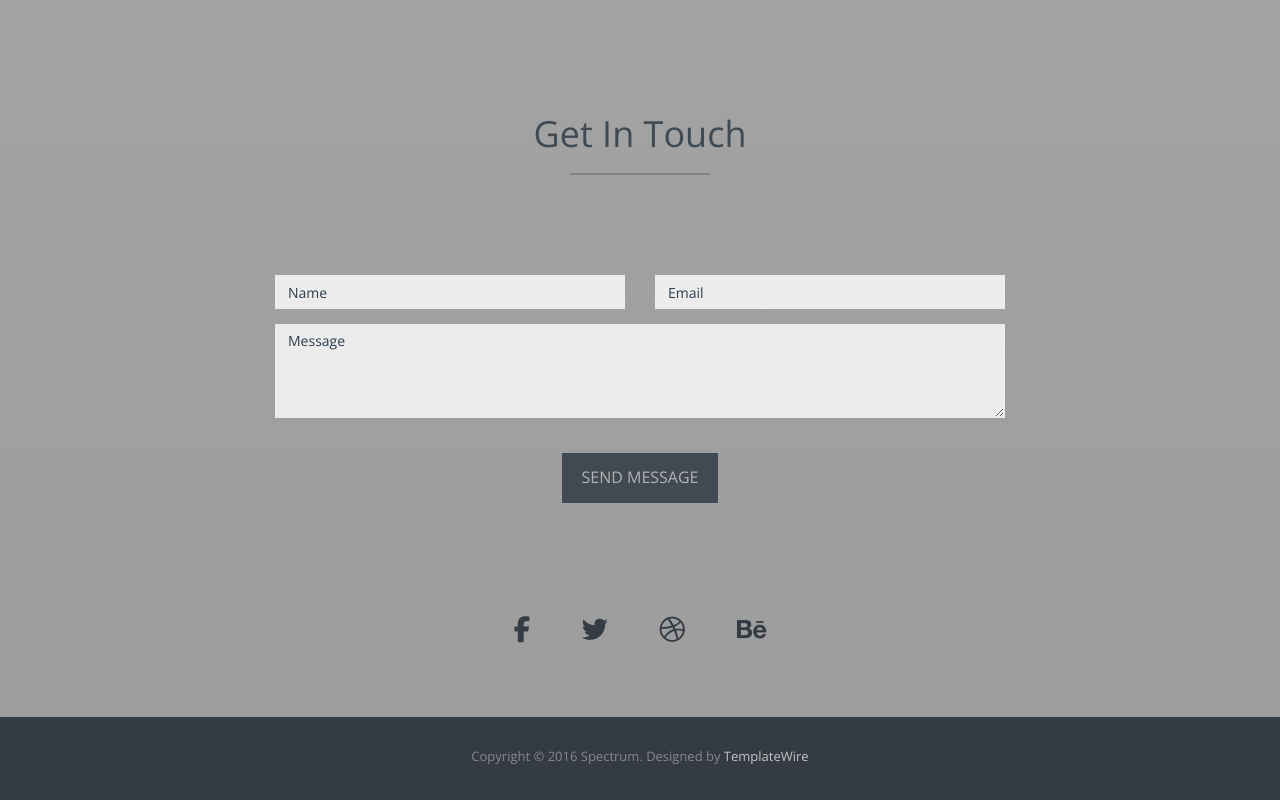
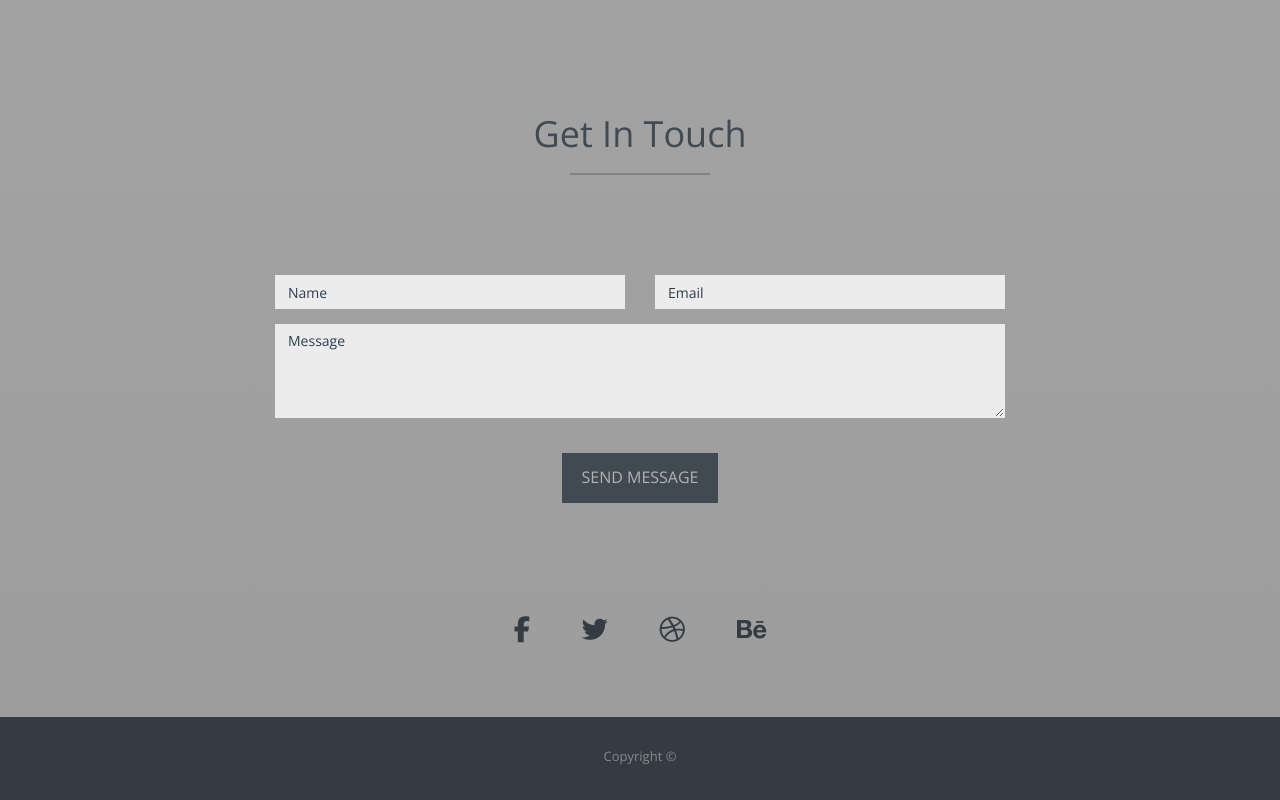
Before and after one commit to rentifis/R.G.ART, a plain HTML site: page index.html in a window 1280 px wide. Shown: the part 1988-2788 px from the top of the page. Drawn offline with nearby package versions, Linux system fonts and the light colour scheme; some packages are replaced by stand-ins of ours; files that its build step writes are made by us from their sources; a script that the page names is missing.

Commit message:
Update index.html

```diff
--- a/index.html
+++ b/index.html
@@ -145,7 +145,7 @@
 <div id="footer">
   <div class="container text-center">
     <div class="fnav">
-      <p>Copyright &copy; 2016 Spectrum. Designed by <a href="http://www.templatewire.com" rel="nofollow">TemplateWire</a></p>
+      <p>Copyright &copy; </p>
     </div>
   </div>
 </div>
```
